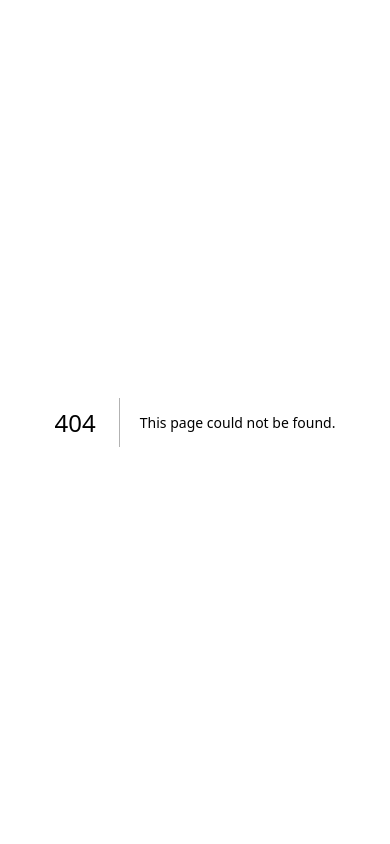
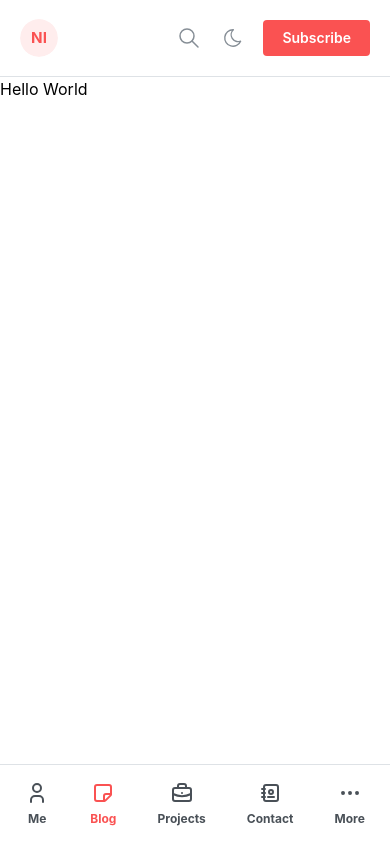
Before and after one commit to nigelpetargue/portfolio_v2, a Next.js app: page /blogs in a window 390 px wide. Before the commit this address had no page. Built offline with nearby package versions, Linux system fonts and the light colour scheme.

Commit message:
feat: added header navigation for small screens
Added color scheme toggling button
Added spotlight for searching
Installed clsx for styling

```diff
--- a/package.json
+++ b/package.json
@@ -11,7 +11,9 @@
   "dependencies": {
     "@mantine/core": "^8.1.2",
     "@mantine/hooks": "^8.1.2",
+    "@mantine/spotlight": "^8.1.3",
     "@tabler/icons-react": "^3.34.0",
+    "clsx": "^2.1.1",
     "next": "15.3.5",
     "react": "^19.0.0",
     "react-dom": "^19.0.0"
--- /dev/null
+++ b/src/app/blogs/page.tsx
@@ -0,0 +1,14 @@
+import { Footer, Header, Main } from '@/components/layout';
+import { AppShell, Text } from '@mantine/core';
+
+export default function Page() {
+  return (
+    <AppShell header={{ height: 77 }} footer={{ height: 80 }}>
+      <Header />
+      <Main>
+        <Text>Hello World</Text>
+      </Main>
+      <Footer />
+    </AppShell>
+  );
+}
--- a/src/app/layout.tsx
+++ b/src/app/layout.tsx
@@ -4,8 +4,9 @@ import {
   mantineHtmlProps,
   MantineProvider,
 } from '@mantine/core';
+import { theme } from '@/utils/theme';
 import '@mantine/core/styles.css';
-import { theme } from '@/utils/theme';
+import '@mantine/spotlight/styles.css';
 
 export const metadata: Metadata = {
   title: 'Create Next App',
--- a/src/components/layout/Footer.tsx
+++ b/src/components/layout/Footer.tsx
@@ -1,6 +1,14 @@
 'use client';
 
-import { Anchor, AppShell, Flex, Stack, Text } from '@mantine/core';
+import {
+  Anchor,
+  AppShell,
+  Flex,
+  Stack,
+  Text,
+  useMantineTheme,
+  useMantineColorScheme,
+} from '@mantine/core';
 import {
   IconAddressBook,
   IconBriefcase,
@@ -8,32 +16,32 @@ import {
   IconSticker2,
   IconUser,
 } from '@tabler/icons-react';
+import { usePathname } from 'next/navigation';
 import Link from 'next/link';
-import { usePathname } from 'next/navigation';
 
 const navigations = [
   {
-    icon: <IconUser stroke={2} />,
+    icon: IconUser,
     label: 'Me',
     href: '/',
   },
   {
-    icon: <IconSticker2 stroke={2} />,
+    icon: IconSticker2,
     label: 'Blog',
-    href: '/blog',
+    href: '/blogs',
   },
   {
-    icon: <IconBriefcase stroke={2} />,
+    icon: IconBriefcase,
     label: 'Projects',
     href: '/projects',
   },
   {
-    icon: <IconAddressBook stroke={2} />,
+    icon: IconAddressBook,
     label: 'Contact',
     href: '/contact',
   },
   {
-    icon: <IconDots stroke={2} />,
+    icon: IconDots,
     label: 'More',
     href: '/more',
   },
@@ -41,12 +49,22 @@ const navigations = [
 
 export function Footer() {
   const pathname = usePathname();
+  const theme = useMantineTheme();
+  const { colorScheme } = useMantineColorScheme();
+
+  // Determine the default (non-selected) color based on the color scheme
+  const defaultColor =
+    colorScheme === 'dark' ? theme.colors.gray[6] : theme.colors.gray[7];
 
   return (
     <AppShell.Footer hiddenFrom='sm'>
       <Flex h='100%' gap='md' justify='space-evenly' align='center'>
         {navigations.map((item, index) => {
           const selected = pathname === item.href;
+          const Icon = item.icon;
+
+          // The color for selected items. red[6] works well in both themes usually.
+          const selectedColor = theme.colors.red[6];
 
           return (
             <Anchor
@@ -54,12 +72,16 @@ export function Footer() {
               href={item.href}
               component={Link}
               underline='never'
-              c={selected ? 'red' : 'black'}
-              onMouseOver={(e) => (e.currentTarget.style.color = 'red')}
-              onMouseOut={(e) => (e.currentTarget.style.color = 'black')}
+              style={{
+                color: selected ? selectedColor : defaultColor,
+                textAlign: 'center',
+              }}
             >
               <Stack gap={5} align='center'>
-                {item.icon}
+                <Icon
+                  size={24}
+                  color={selected ? selectedColor : defaultColor}
+                />
                 <Text fz='xs' fw='bold'>
                   {item.label}
                 </Text>
--- a/src/components/layout/Header.tsx
+++ b/src/components/layout/Header.tsx
@@ -1,7 +1,76 @@
 'use client';
 
-import { AppShell } from '@mantine/core';
+import {
+  ActionIcon,
+  AppShell,
+  Avatar,
+  Button,
+  Flex,
+  Group,
+} from '@mantine/core';
+import {
+  IconDashboard,
+  IconFileText,
+  IconHome,
+  IconSearch,
+} from '@tabler/icons-react';
+import ThemeSwitch from '../theme';
+import { Spotlight, spotlight, SpotlightActionData } from '@mantine/spotlight';
+
+const actions: SpotlightActionData[] = [
+  {
+    id: 'home',
+    label: 'Home',
+    description: 'Get to home page',
+    onClick: () => console.log('Home'),
+    leftSection: <IconHome size={24} stroke={1.5} />,
+  },
+  {
+    id: 'dashboard',
+    label: 'Dashboard',
+    description: 'Get full information about current system status',
+    onClick: () => console.log('Dashboard'),
+    leftSection: <IconDashboard size={24} stroke={1.5} />,
+  },
+  {
+    id: 'documentation',
+    label: 'Documentation',
+    description: 'Visit documentation to lean more about all features',
+    onClick: () => console.log('Documentation'),
+    leftSection: <IconFileText size={24} stroke={1.5} />,
+  },
+];
 
 export function Header() {
-  return <AppShell.Header>This is the header component</AppShell.Header>;
+  return (
+    <AppShell.Header hiddenFrom='sm'>
+      <Flex h='100%' align='center' justify='space-between' px='lg'>
+        <Avatar color='red' name='Nigel' size='md' />
+        <Group align='center'>
+          <ActionIcon
+            variant='transparent'
+            color='gray'
+            aria-label='Settings'
+            onClick={spotlight.open}
+          >
+            <IconSearch size={24} stroke={1.5} />
+          </ActionIcon>
+          <ThemeSwitch />
+          <Button color='red' radius='sm'>
+            Subscribe
+          </Button>
+        </Group>
+      </Flex>
+
+      <Spotlight
+        actions={actions}
+        nothingFound='Nothing found...'
+        highlightQuery
+        searchProps={{
+          leftSection: <IconSearch size={20} stroke={1.5} />,
+          placeholder: 'Search...',
+        }}
+      />
+    </AppShell.Header>
+  );
 }
--- /dev/null
+++ b/src/components/theme/index.tsx
@@ -0,0 +1,29 @@
+import {
+  ActionIcon,
+  useComputedColorScheme,
+  useMantineColorScheme,
+} from '@mantine/core';
+import { IconMoon, IconSun } from '@tabler/icons-react';
+import cx from 'clsx';
+import classes from './theme.module.css';
+
+export default function ThemeToggle() {
+  const { setColorScheme } = useMantineColorScheme();
+  const computedColorScheme = useComputedColorScheme('light', {
+    getInitialValueInEffect: true,
+  });
+
+  return (
+    <ActionIcon
+      onClick={() =>
+        setColorScheme(computedColorScheme === 'light' ? 'dark' : 'light')
+      }
+      variant='transparent'
+      color='gray'
+      aria-label='Toggle color scheme'
+    >
+      <IconSun className={cx(classes.icon, classes.light)} stroke={1.5} />
+      <IconMoon className={cx(classes.icon, classes.dark)} stroke={1.5} />
+    </ActionIcon>
+  );
+}
--- /dev/null
+++ b/src/components/theme/theme.module.css
@@ -0,0 +1,24 @@
+.icon {
+  width: 22px;
+  height: 22px;
+}
+
+.dark {
+  @mixin dark {
+    display: none;
+  }
+
+  @mixin light {
+    display: block;
+  }
+}
+
+.light {
+  @mixin light {
+    display: none;
+  }
+
+  @mixin dark {
+    display: block;
+  }
+}
```
Also changed, not shown: 1 other file (tests, documents, lock files or other folders).
